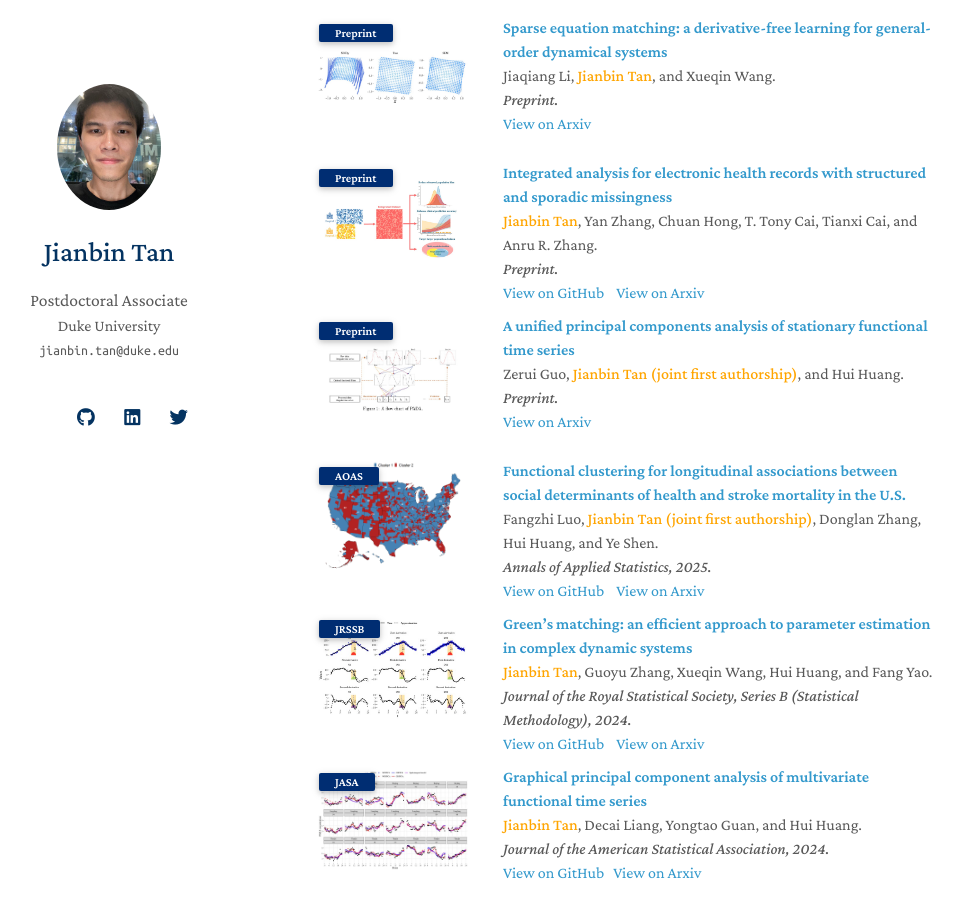
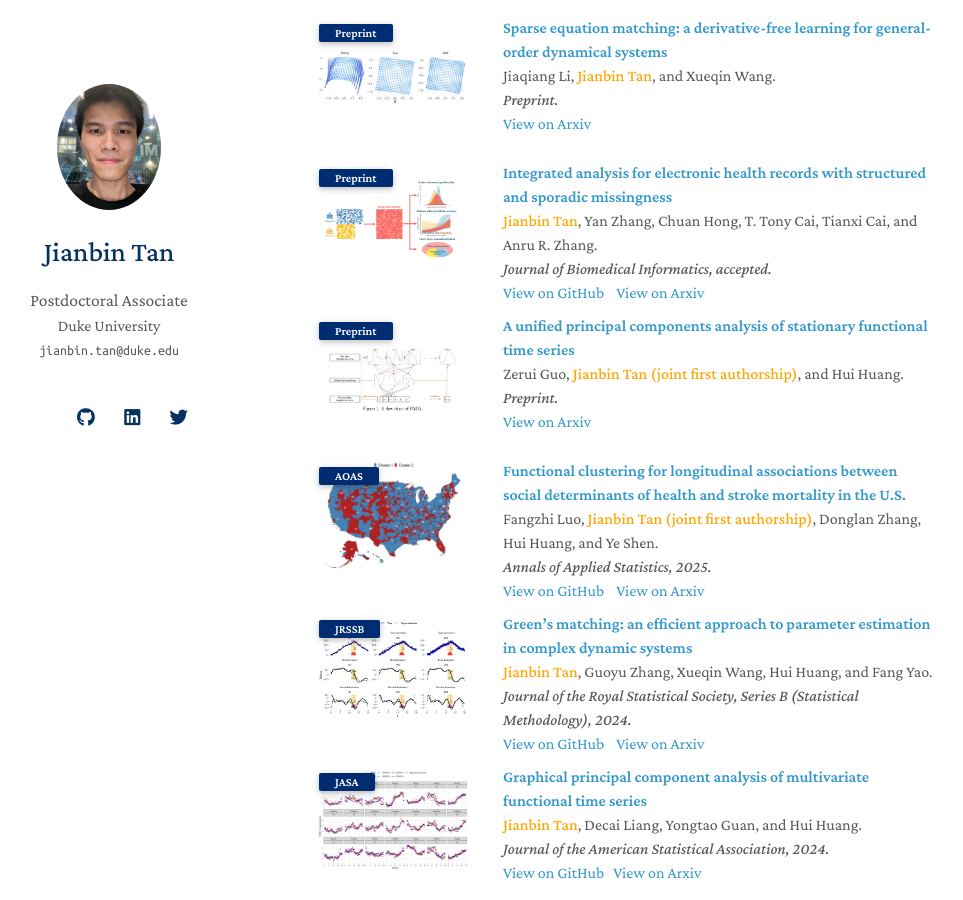
Before and after one commit to Tan-jianbin/Tan-jianbin.github.io, a Jekyll site: the page built from index.md, in a window 1280 px wide and 900 px high, scrolled down 707 px. Shown: the whole window, without its empty margins (167-1130 px from the left). Built offline with Jekyll 4.4.1, drawn with Linux system fonts in a browser that asks for light colours; nearby versions of some CDN libraries; a style sheet for code colours, icons or effects is not loaded; our own code applies the rules of GitHub Pages for plain Markdown files.

Commit message:
Update publications.md

```diff
--- a/_includes/publications.md
+++ b/_includes/publications.md
@@ -84,7 +84,7 @@
   <div class="col-sm-9" style="position: relative;padding-right: 15px;padding-left: 20px;">
     <div class="title"><a href="https://arxiv.org/abs/2506.09208">Integrated analysis for electronic health records with structured and sporadic missingness</a></div>
     <div class="author"> <strong><span style="color: orange;">Jianbin Tan</span></strong>, Yan Zhang, Chuan Hong, T. Tony Cai, Tianxi Cai, and Anru R. Zhang.</div>
-    <div class="periodical"><em>  Preprint.</em></div>
+    <div class="periodical"><em>  Journal of Biomedical Informatics, accepted.</em></div>
     <!-- Code -->
     <div class="github-link">
       <a href="https://github.com/Tan-jianbin/Macomss">  View on GitHub </a>&nbsp;&nbsp;
```
